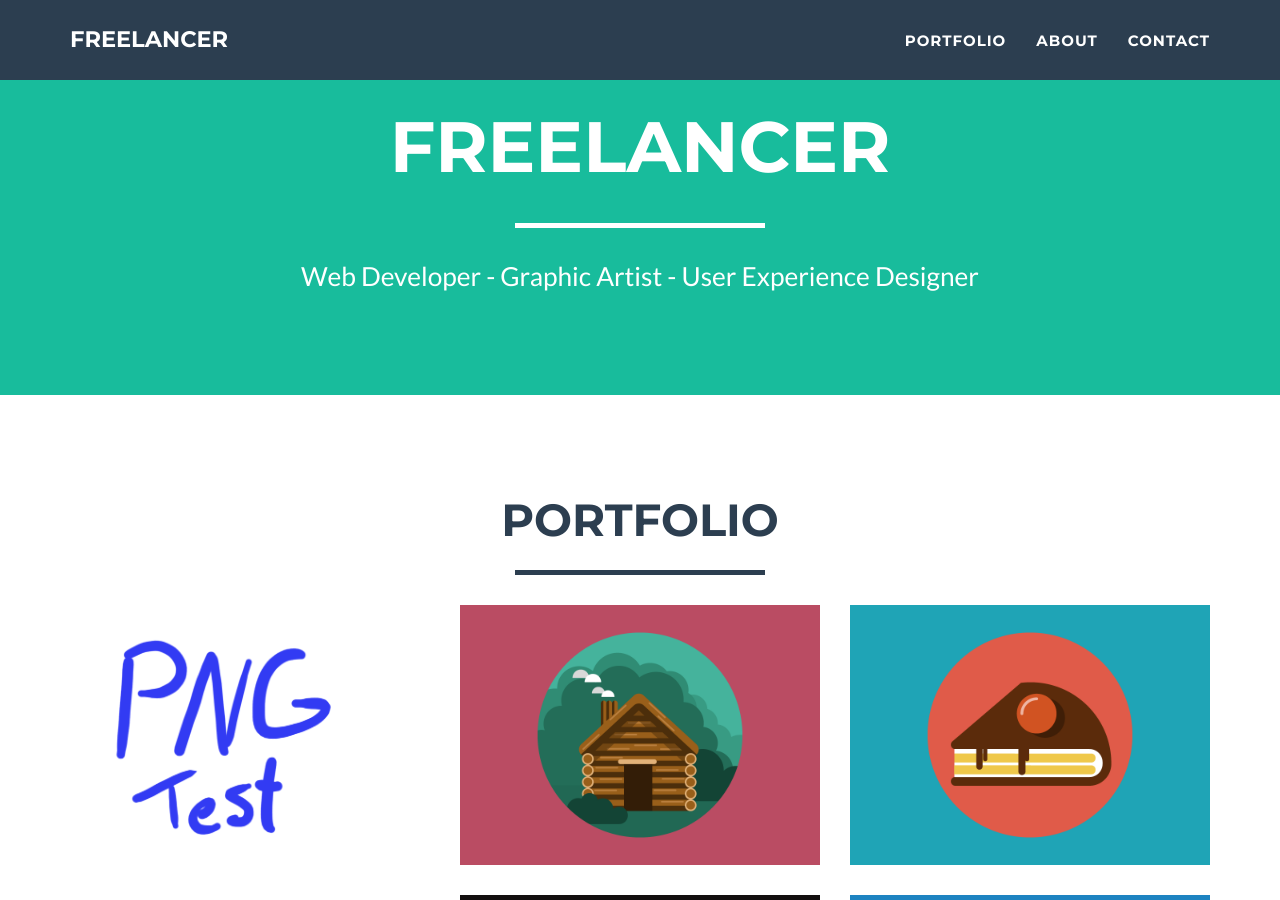
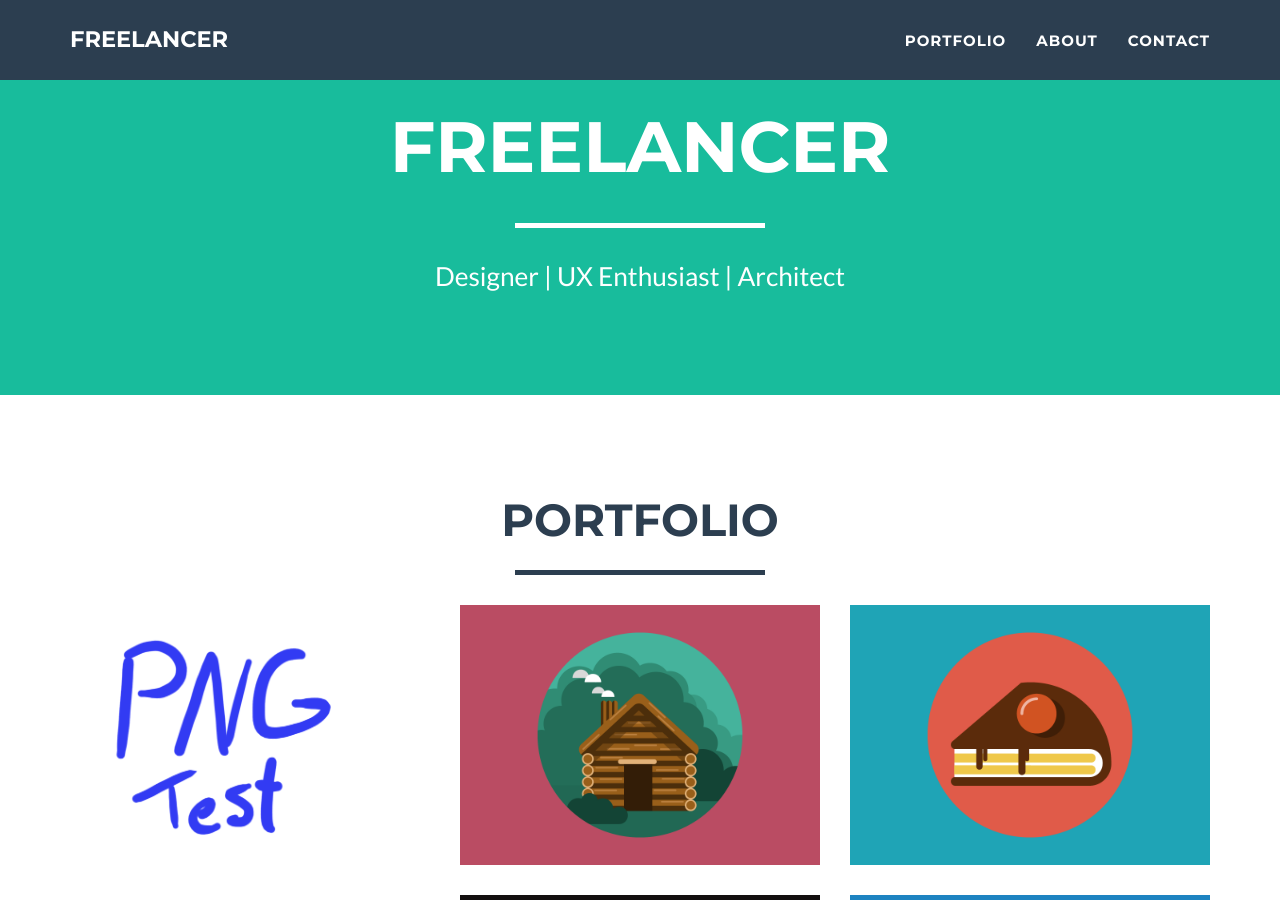
Before and after one commit to bilgegercek/bilgegercek.github.io, a Jekyll site: the page built from index.html, in a window 1280 px wide and 900 px high, scrolled down 380 px. Built offline with Jekyll 4.4.1, drawn with Linux system fonts in a browser that asks for light colours.

Commit message:
skills changed

```diff
--- a/_config.yml
+++ b/_config.yml
@@ -4,7 +4,7 @@ email: your-email@domain.com
 url: https://bilgegercek.github.io
 description: "Write an awesome description for your new site here. You can edit this line in _config.yml. It will appear in your document head meta (for Google search results) and in your feed.xml site description."
 keywords: "your keywords, separated by commas"
-skills: "Web Developer - Graphic Artist - User Experience Designer"
+skills: "Designer | UX Enthusiast | Architect"
 meta_author: LastName FirstName
 
 # Google webmaster tools
```
